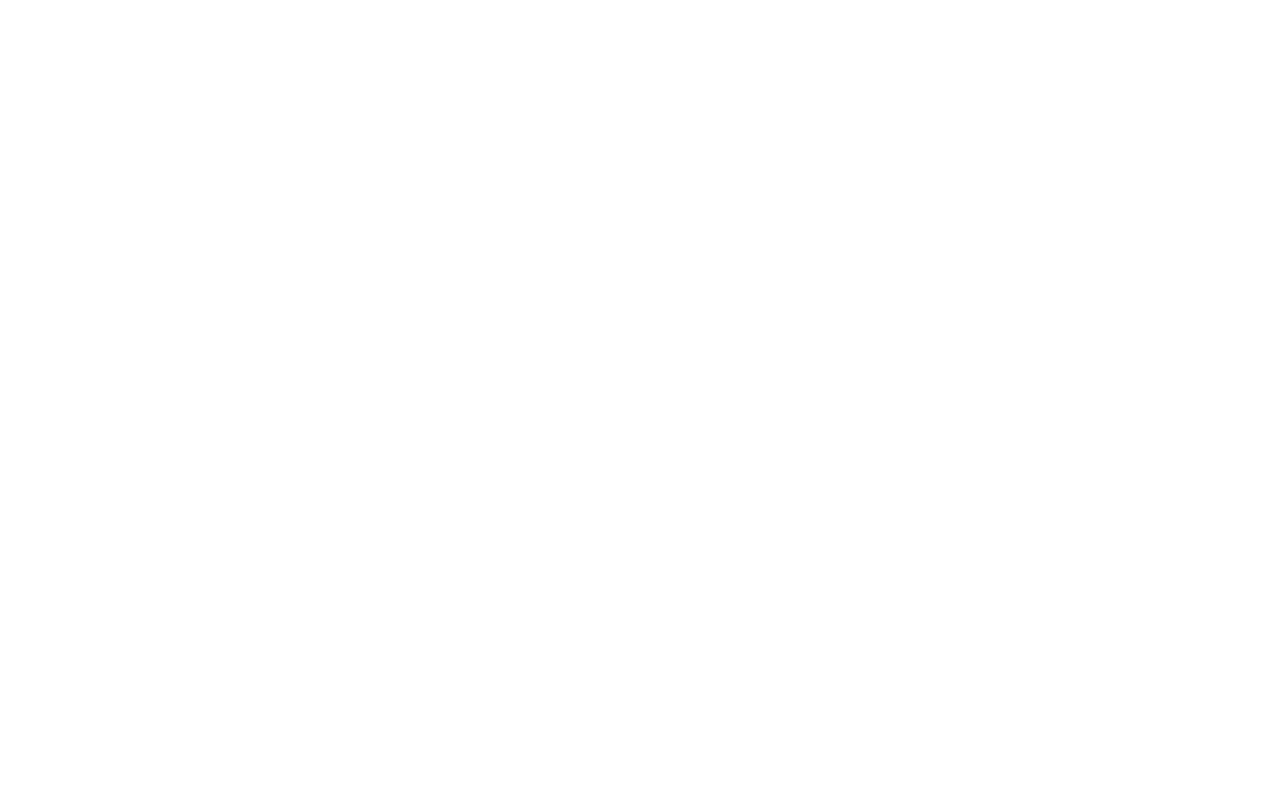
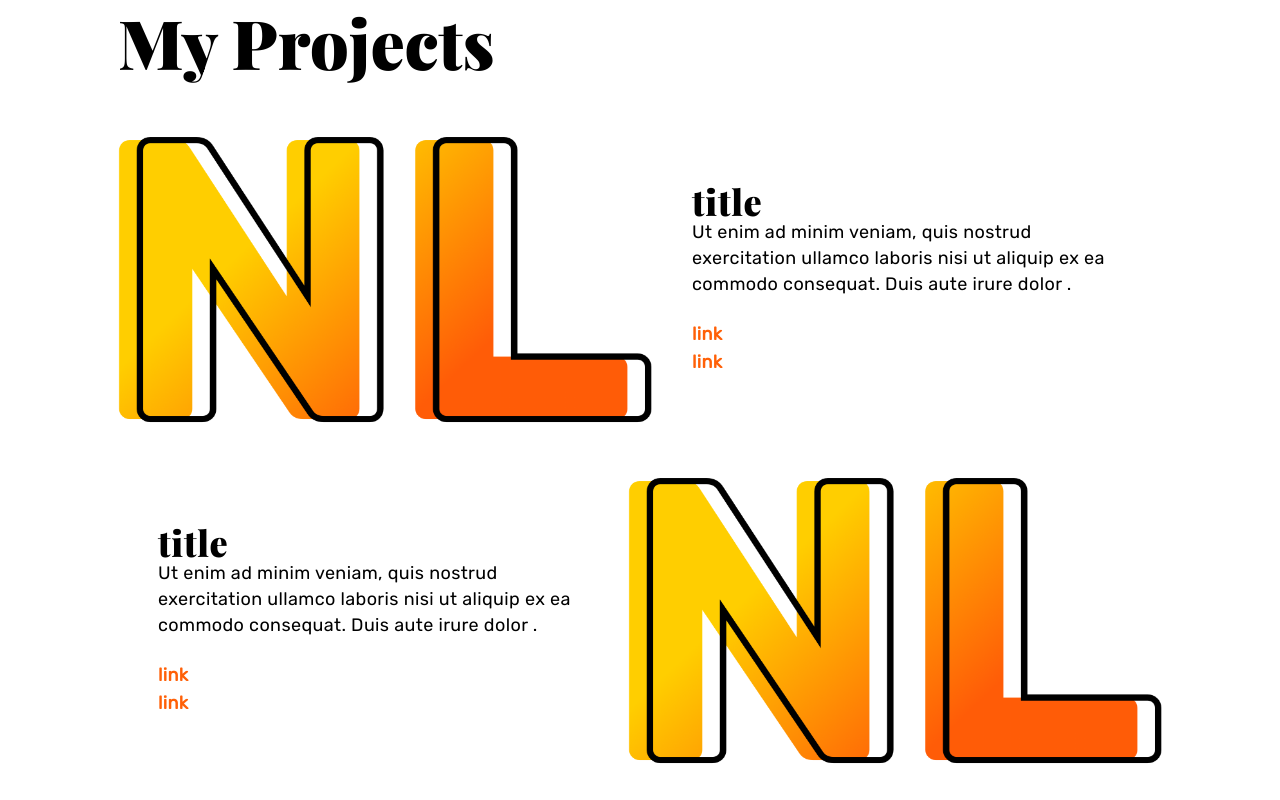
Before and after one commit to nlashner/nlashner.github.io, a React (Create React App) app in the folder my-app/: page / in a window 1280 px wide. Shown: the part 760-1560 px from the top of the page. Before the commit the page ends 800 px from the top, so only its background shows below. Built offline with nearby package versions, Linux system fonts and the light colour scheme.

Commit message:
added in project section outline

```diff
--- a/my-app/src/App.js
+++ b/my-app/src/App.js
@@ -1,6 +1,7 @@
 import React from 'react';
 import Navbar from './components/Navbar/Navbar'
 import Intro from './components/Intro/Intro'
+import Projects from './components/Projects/Projects'
 import logo from './logo.svg';
 import './App.css';
 
@@ -9,6 +10,7 @@
     <div>
       <Navbar />
       <Intro />
+      <Projects />
     </div>
   );
 }
--- a/my-app/src/components/Projects/Projects.js
+++ b/my-app/src/components/Projects/Projects.js
@@ -0,0 +1,48 @@
+import React from 'react'
+import './projects.css'
+import logo from '../Navbar/Logo_Black.png'
+
+const Projects = () => {
+  return (
+    <div>
+      <div className='projects'>
+      <div className='projects-title'>My Projects</div>
+      <div className='projects-container'>
+
+        <div className='project'>
+          <img src={logo} className='project-image'></img>
+          <div className='project-info'>
+            <div className='project-title'>title</div>
+            <div className='project-desc'>Ut enim ad minim veniam, quis nostrud exercitation ullamco laboris nisi ut aliquip ex ea commodo consequat. Duis aute irure dolor .</div>
+            <a className='link'>link</a>
+            <a className='link'>link</a>
+          </div>
+        </div>
+
+        <div className='project'>
+          <div className='project-info'>
+            <div className='project-title'>title</div>
+            <div className='project-desc'>Ut enim ad minim veniam, quis nostrud exercitation ullamco laboris nisi ut aliquip ex ea commodo consequat. Duis aute irure dolor .</div>
+            <a className='link'>link</a>
+            <a className='link'>link</a>
+          </div>
+          <img src={logo} className='project-image'></img>
+        </div>
+
+        <div className='project'>
+        <img src={logo} className='project-image'></img>
+          <div className='project-info'>
+            <div className='project-title'>title</div>
+            <div className='project-desc'>Ut enim ad minim veniam, quis nostrud exercitation ullamco laboris nisi ut aliquip ex ea commodo consequat. Duis aute irure dolor .</div>
+            <a className='link'>link</a>
+            <a className='link'>link</a>
+          </div>
+        </div>
+
+      </div>
+      </div>
+    </div>
+  )
+}
+
+export default Projects
--- a/my-app/src/components/Projects/projects.css
+++ b/my-app/src/components/Projects/projects.css
@@ -0,0 +1,71 @@
+
+.projects{
+  margin: 0 118px 0 118px;
+}
+
+.projects-title{
+  height: 82px;
+  width: 806px;
+  color: #000000;
+  font-family: "Playfair Display";
+  font-size: 68px;
+  font-weight: 900;
+  letter-spacing: 0;
+  line-height: 81.6px;
+}
+
+.project{
+  display: flex;
+  justify-content: center;
+  margin-top: 54px;
+}
+
+.projects-container{
+  margin-top: 54px;
+}
+
+.project-image{
+  height: 287px;
+  width: 595px;
+}
+
+.project-info{
+  display: flex;
+  flex-direction: column;
+  justify-content: center;
+  align-content: left;
+  padding: 40px;
+
+}
+
+
+.project-title{
+  height: 34px;
+  width: 242px;
+  color: #000000;
+  font-family: "Playfair Display";
+  font-size: 36px;
+  font-weight: 900;
+  letter-spacing: 0.75px;
+  line-height: 33.6px;
+}
+
+.project-desc{
+  height: 81px;
+  width: 430px;
+  color: #000000;
+  font-family: 'Rubik';
+  font-size: 18px;
+  letter-spacing: 0.38px;
+  line-height: 26px;
+  padding-bottom: 20px
+}
+
+.link{
+  color: #FF6007;
+  font-family: 'Rubik';
+  font-size: 18px;
+  font-weight: bold;
+  letter-spacing: 0.38px;
+  line-height: 28px;
+}
```
